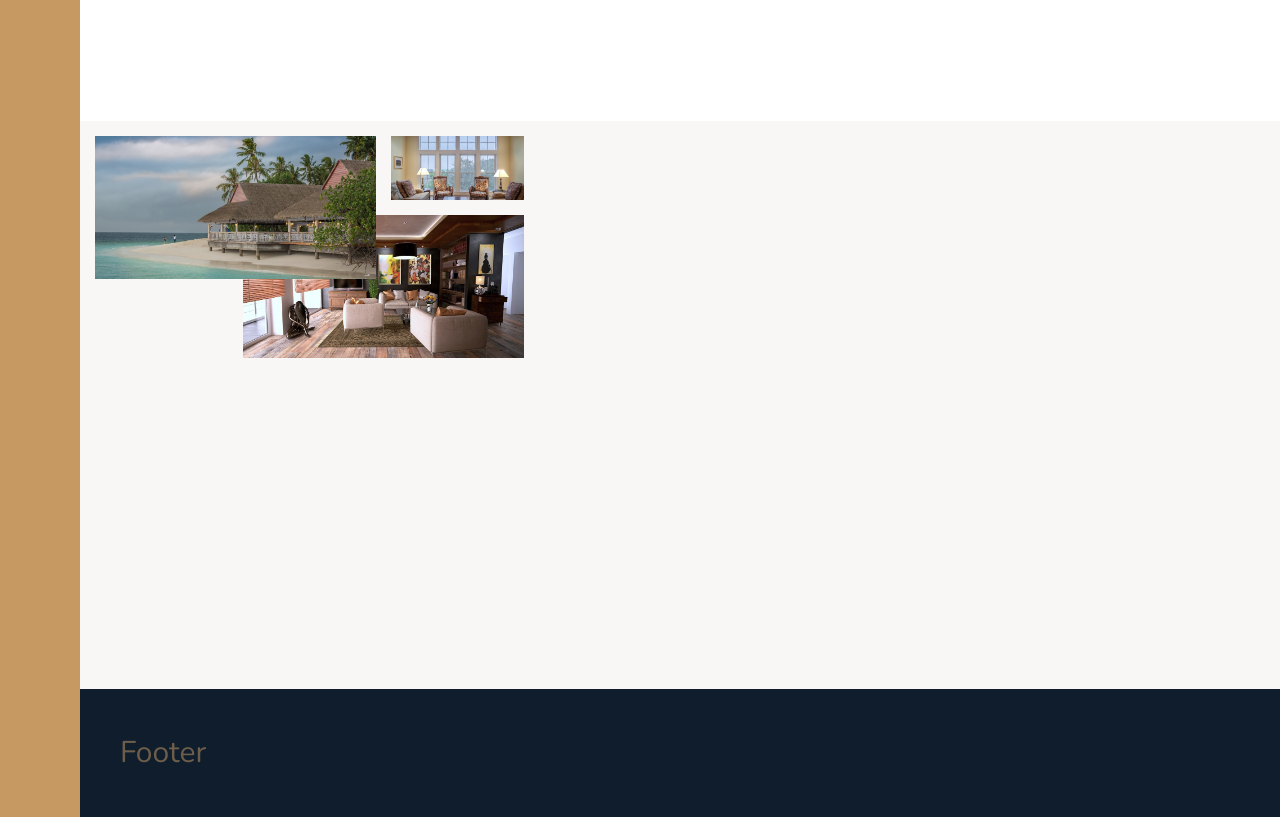
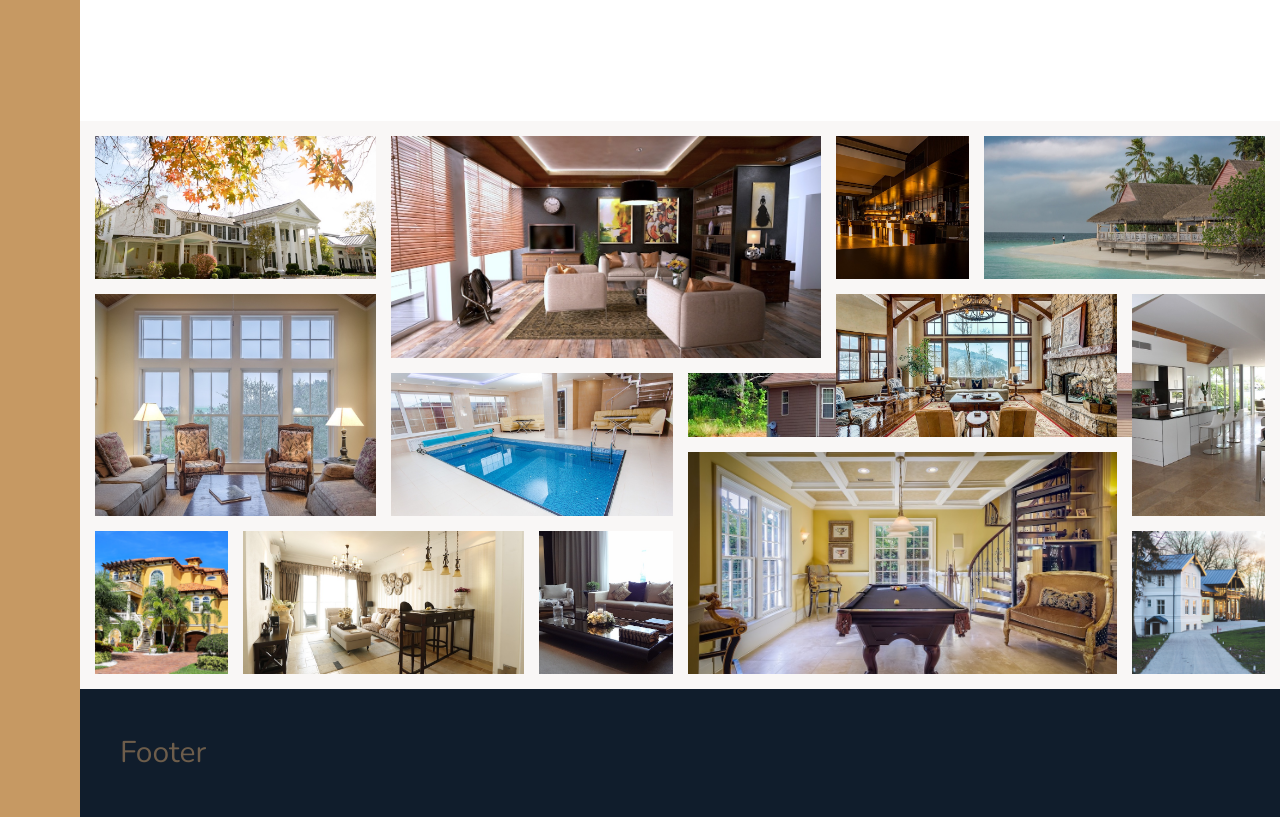
Before and after one commit to echeadle/nexter, a website: page index.html in a window 1280 px wide. Shown: the part 3160-3977 px from the top of the page. Drawn offline with nearby package versions, Linux system fonts and the light colour scheme; files that its build step writes are made by us from their sources.

Commit message:
Finish building the gallery part 2

```diff
--- a/index.html
+++ b/index.html
@@ -299,18 +299,44 @@
                 <img src="img/gal-1.jpeg" alt="Gallery image 1" class="gallery__img">
             </figure>
             <figure class="gallery__item gallery__item--2">
-                <img src="img/gal-2.jpeg" alt="Gallery image 1" class="gallery__img">
+                <img src="img/gal-2.jpeg" alt="Gallery image 2" class="gallery__img">
             </figure>
             <figure class="gallery__item gallery__item--3">
-                <img src="img/gal-3.jpeg" alt="Gallery image 1" class="gallery__img">
+                <img src="img/gal-3.jpeg" alt="Gallery image 3" class="gallery__img">
             </figure>
             <figure class="gallery__item gallery__item--4">
-                <img src="img/gal-4.jpeg" alt="Gallery image 1" class="gallery__img">
+                <img src="img/gal-4.jpeg" alt="Gallery image 4" class="gallery__img">
             </figure>
             <figure class="gallery__item gallery__item--5">
-                <img src="img/gal-5.jpeg" alt="Gallery image 1" class="gallery__img">
+                <img src="img/gal-5.jpeg" alt="Gallery image 5" class="gallery__img">
             </figure>
-
+            <figure class="gallery__item gallery__item--6">
+                <img src="img/gal-6.jpeg" alt="Gallery image 6" class="gallery__img">
+            </figure>
+            <figure class="gallery__item gallery__item--7">
+                <img src="img/gal-7.jpeg" alt="Gallery image 7" class="gallery__img">
+            </figure>
+            <figure class="gallery__item gallery__item--8">
+                <img src="img/gal-8.jpeg" alt="Gallery image 8" class="gallery__img">
+            </figure>
+            <figure class="gallery__item gallery__item--9">
+                <img src="img/gal-9.jpeg" alt="Gallery image 9" class="gallery__img">
+            </figure>
+            <figure class="gallery__item gallery__item--10">
+                <img src="img/gal-10.jpeg" alt="Gallery image 10" class="gallery__img">
+            </figure>
+            <figure class="gallery__item gallery__item--11">
+                <img src="img/gal-11.jpeg" alt="Gallery image 11" class="gallery__img">
+            </figure>
+            <figure class="gallery__item gallery__item--12">
+                <img src="img/gal-12.jpeg" alt="Gallery image 12" class="gallery__img">
+            </figure>
+            <figure class="gallery__item gallery__item--13">
+                <img src="img/gal-13.jpeg" alt="Gallery image 13" class="gallery__img">
+            </figure>
+            <figure class="gallery__item gallery__item--14">
+                <img src="img/gal-14.jpeg" alt="Gallery image 14" class="gallery__img">
+            </figure>
         </section>
         <footer class="footer">
             Footer
--- a/sass/_gallery.scss
+++ b/sass/_gallery.scss
@@ -7,6 +7,7 @@
     grid-template-rows: repeat(7, 5vw);
     grid-gap: 1.5rem;
     padding: 1.5rem;
+    border-color: #000;
 
     &__item {
         &--1 {
@@ -15,23 +16,68 @@
         }
 
         &--2 {
-            grid-row: 2 / span 2;
-            grid-column: 2 / span 2;
+            grid-row: 1 / span 3;
+            grid-column: 3 / span 3;
         }
 
         &--3 {
             grid-row: 1 / span 2;
-            grid-column: 1 / span 2;
+            grid-column: 6 / span 1;
         }
 
         &--4 {
             grid-row: 1 / span 2;
+            grid-column: 7 / span 2;
+        }
+
+        &--5 {
+            grid-row: 3 / span 3;
             grid-column: 1 / span 2;
         }
 
-        &--4 {
-            grid-row: 1 / span 2;
-            grid-column: 1 / span 2;
+        &--6 {
+            grid-row: 4 / span 2;
+            grid-column: 3 / span 2;
+        }
+
+        &--7 {
+            grid-row: 4 / span 1;
+            grid-column: 5 / -1;
+        }
+
+        &--8 {
+            grid-row: 3 / span 2;
+            grid-column: 6 / span 2;
+        }
+
+        &--9 {
+            grid-row: 3 / span 3;
+            grid-column: 8 / span 1;
+        }
+
+        &--10 {
+            grid-row: 6 / span 2;
+            grid-column: 1 / span 1;
+        }
+
+        &--11 {
+            grid-row: 6 / span 2;
+            grid-column: 2 / span 2;
+        }
+
+        &--12 {
+            grid-row: 6 / span 2;
+            grid-column: 4 / span 1;
+        }
+
+        &--13 {
+            grid-row: 5 / span 3;
+            grid-column: 5 / span 3;
+        }
+
+        &--14 {
+            grid-row: 6 / span 2;
+            grid-column: 8 / span 1;
         }
     }
 
```
